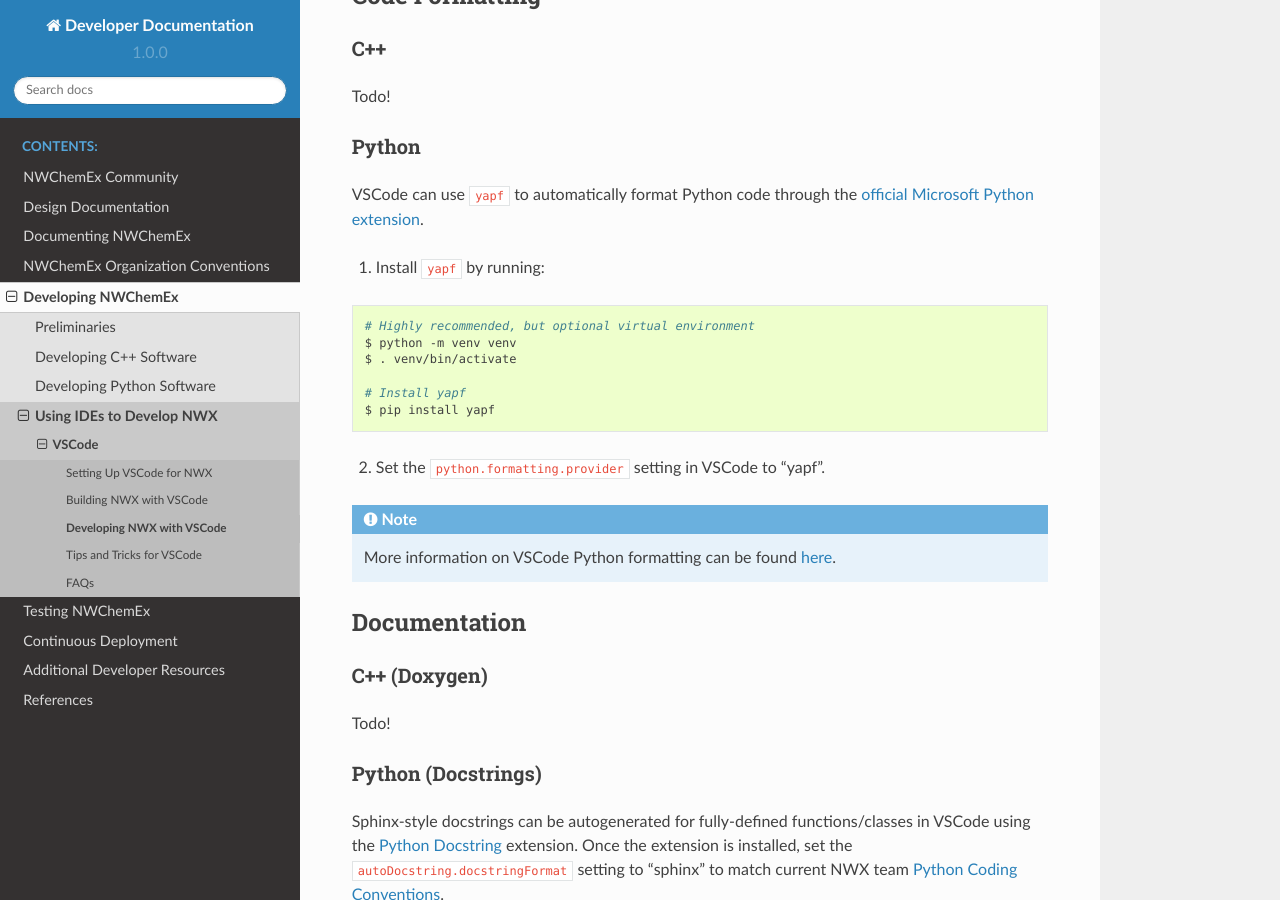
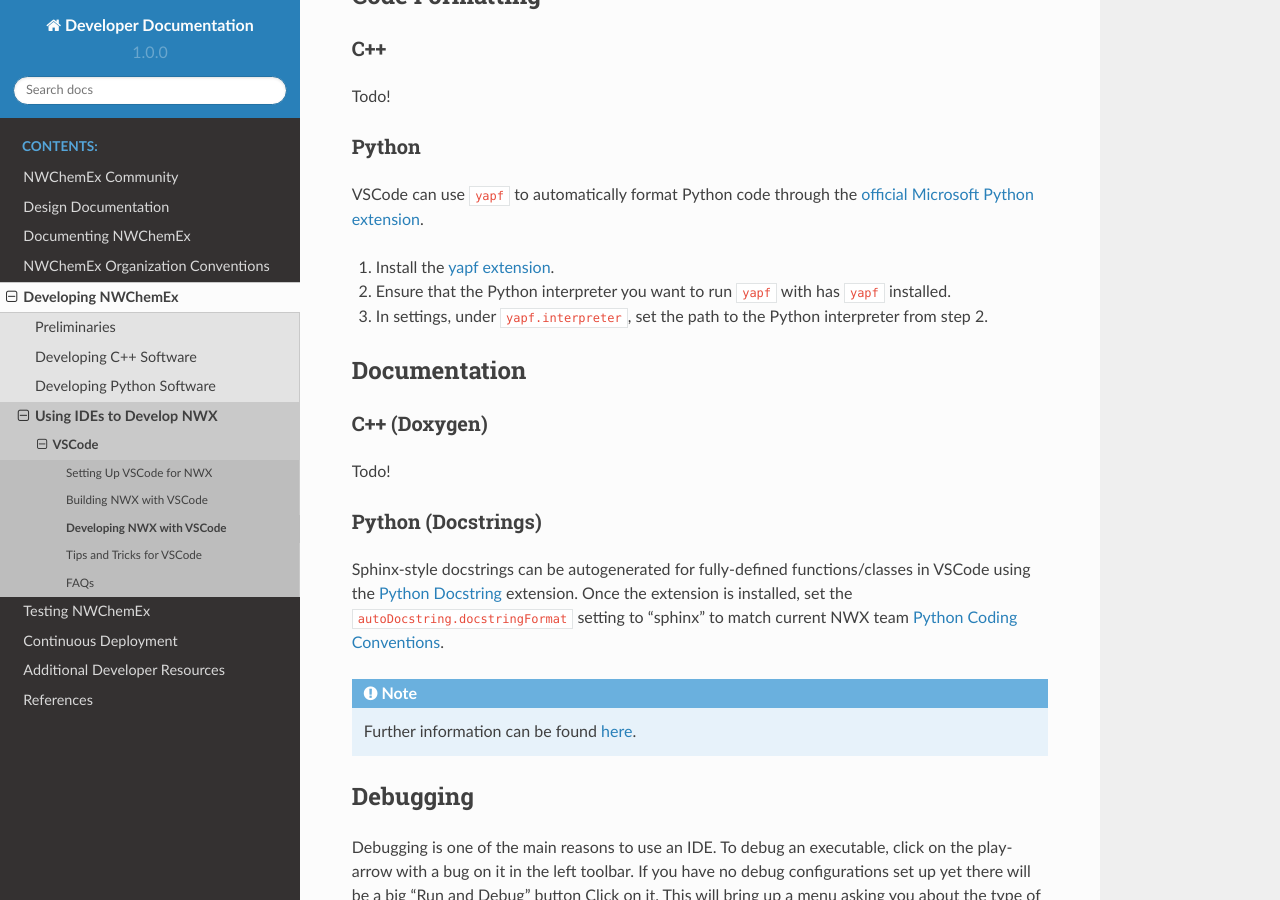
Before and after one commit to NWChemEx/.github, a Sphinx documentation site: the page built from docs/source/coding/ides/vscode/developing.rst, in a window 1280 px wide and 900 px high, scrolled down 669 px. Built offline with Sphinx 7.4.7 and the Read the Docs theme 2.0.0, drawn with Linux system fonts in a browser that asks for light colours.

Commit message:
Update developing.rst
Apparently VSCode deprecated the old way of formatting. This updates the instructions

```diff
--- a/docs/source/coding/ides/vscode/developing.rst
+++ b/docs/source/coding/ides/vscode/developing.rst
@@ -41,23 +41,14 @@ VSCode can use ``yapf`` to automatically format Python code through the
 `official Microsoft Python extension <https://marketplace.visualstudio.com/
 items?itemName=ms-python.python>`__.
 
-1. Install ``yapf`` by running:
+1. Install the `yapf extension <https://marketplace.visualstudio.com/
+   items?itemName=eeyore.yapf>`__.
 
-.. code-block:: bash
+2. Ensure that the Python interpreter you want to run ``yapf`` with has
+   ``yapf`` installed.
 
-   # Highly recommended, but optional virtual environment
-   $ python -m venv venv
-   $ . venv/bin/activate
-
-   # Install yapf
-   $ pip install yapf
-
-2. Set the ``python.formatting.provider`` setting in VSCode to "yapf".
-
-.. note::
-
-   More information on VSCode Python formatting can be found `here
-   <https://code.visualstudio.com/docs/python/editing#_formatting>`__.
+3. In settings, under ``yapf.interpreter``, set the path to the Python
+   interpreter from step 2.
 
 Documentation
 -------------
```
